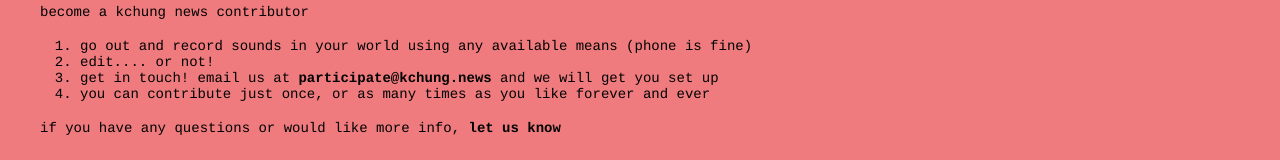
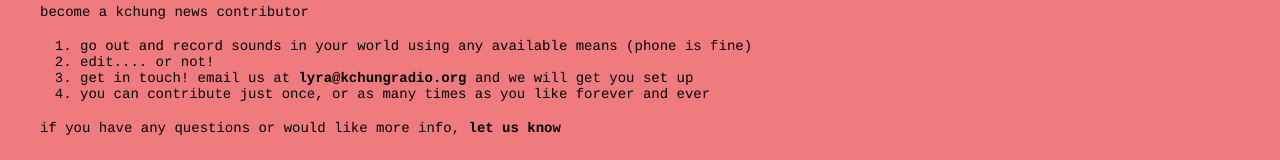
Before and after one commit to kchungradio/kchung.news, a Next.js app: page /participate in a window 1280 px wide. Shown: the part 228-388 px from the top of the page. Built offline with nearby package versions, Linux system fonts and the light colour scheme.

Commit message:
change email addresses to lyra@kchungradio.org

```diff
--- a/pages/about.js
+++ b/pages/about.js
@@ -33,7 +33,7 @@ function AboutPage() {
           recipient
         </p>
         <p>
-          <a href="mailto:news@kchungradio.org">news@kchungradio.org</a>
+          <a href="mailto:lyra@kchungradio.org">lyra@kchungradio.org</a>
         </p>
       </small>
     </>
--- a/pages/participate.js
+++ b/pages/participate.js
@@ -15,8 +15,8 @@ function ParticipatePage() {
         <li>edit.... or not!</li>
         <li>
           get in touch! email us at{' '}
-          <a href="mailto:participate@kchung.news?Subject=Participate">
-            <b>participate@kchung.news</b>
+          <a href="mailto:lyra@kchungradio.org?Subject=Participate">
+            <b>lyra@kchungradio.org</b>
           </a>{' '}
           and we will get you set up
         </li>
@@ -28,7 +28,7 @@ function ParticipatePage() {
       <br />
       <p>
         if you have any questions or would like more info,{' '}
-        <a href="mailto:participate@kchung.news?Subject=Participate">
+        <a href="mailto:lyra@kchungradio.org?Subject=Participate">
           <b>let us know</b>
         </a>
       </p>
```
Also changed, not shown: pages/participate.md (+2 -2 lines).
